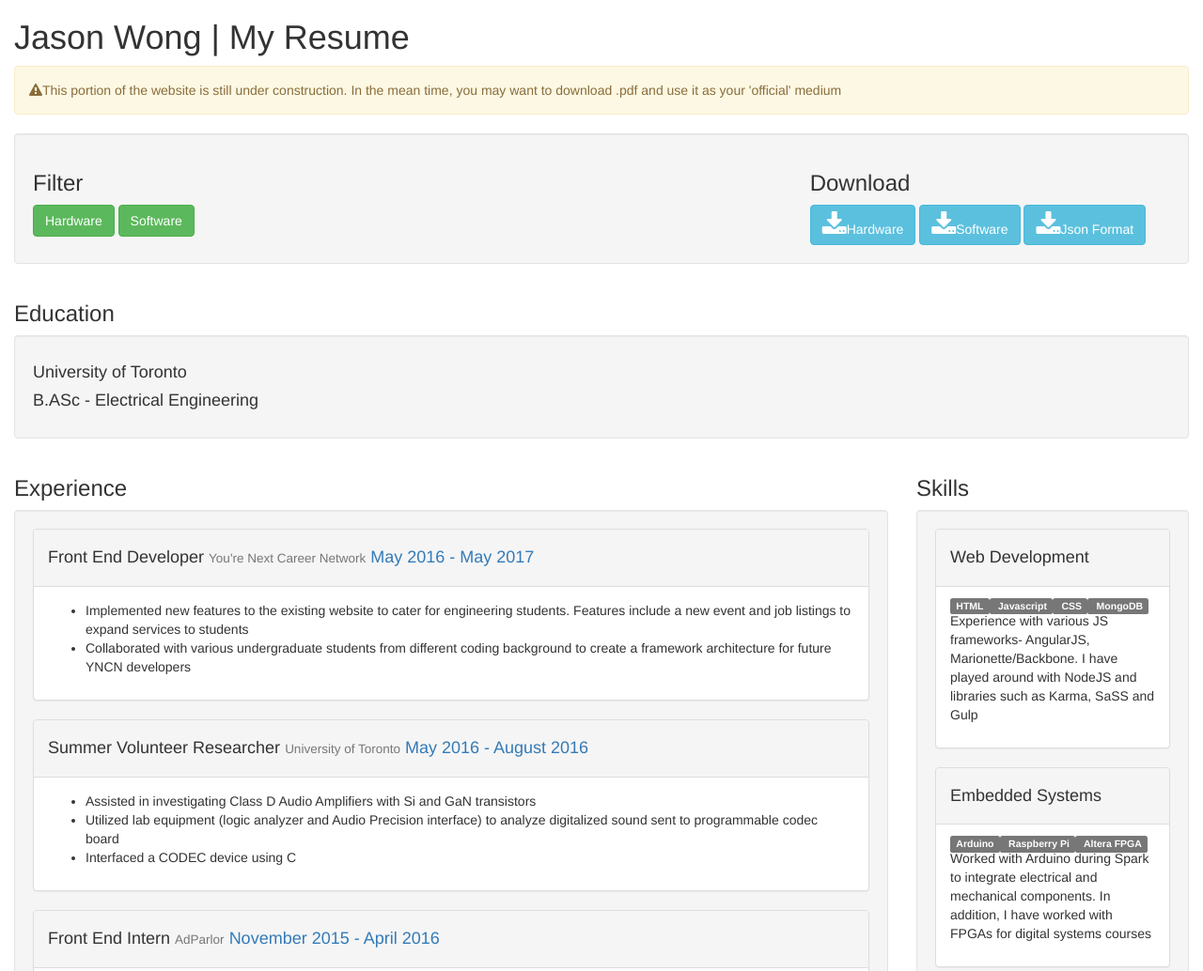
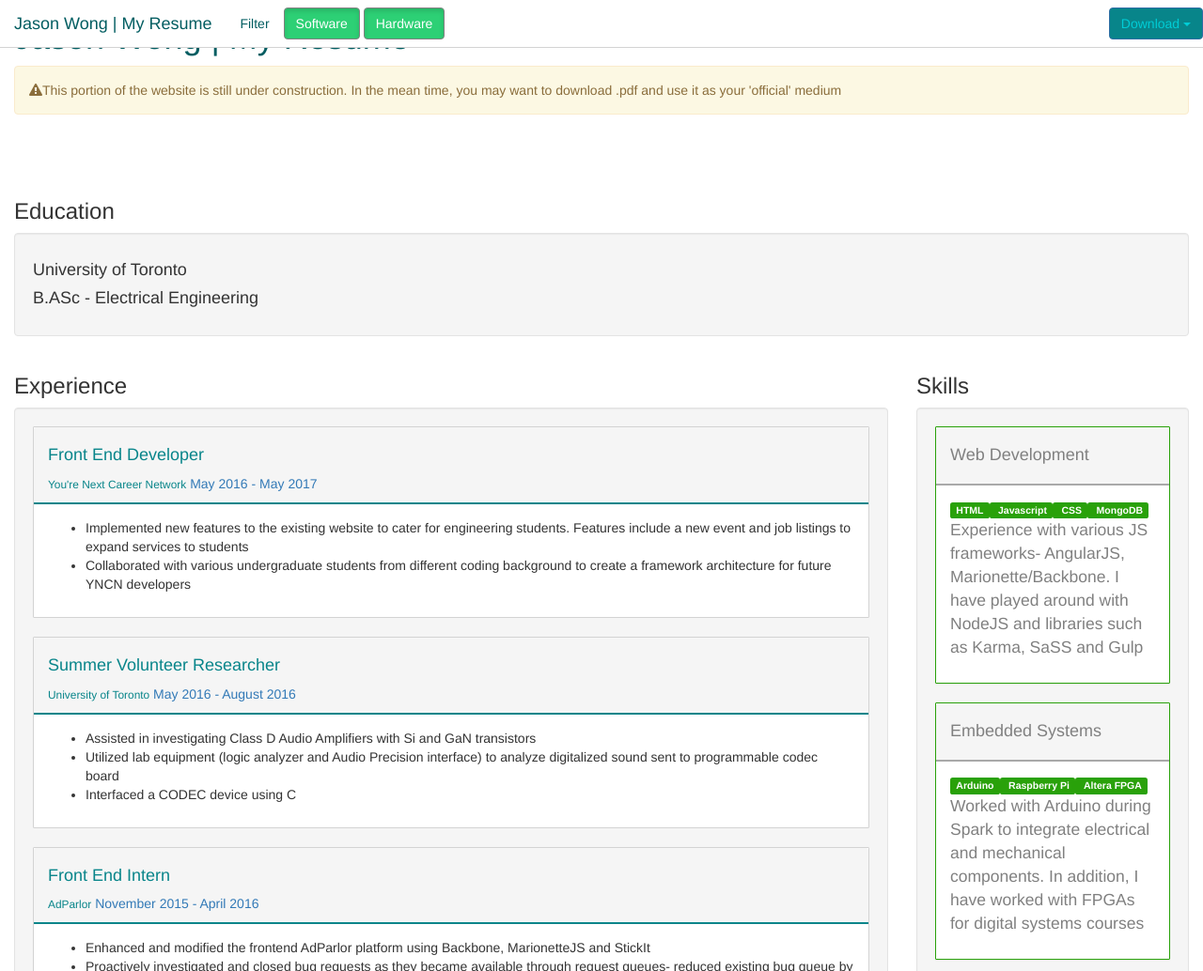
Before and after one commit to jasonwong94/jasonwong94.github.io, a plain HTML site: page resume.html in a window 1280 px wide. Shown: the top 1034 px of the page at 94% size. Drawn offline with nearby package versions, Linux system fonts and the light colour scheme.

Commit message:
Redesigned filtering feature

```diff
--- a/resume.html
+++ b/resume.html
@@ -1,3 +1,4 @@
+<!DOCTYPE html>
 <html ng-app="jasonwong94-resume">
 	<head>
 		<title>Jason Wong | Resume </title>
@@ -16,32 +17,46 @@
     <script src="https://ajax.googleapis.com/ajax/libs/angularjs/1.6.4/angular.min.js"></script>
     <script src="./src/resume.js"></script>
 
+		<link rel="stylesheet" href="./src/static/css/main.css">
 		<meta name="viewport" content="width=device-width, initial-scale=1, shrink-to-fit=no">
 	</head>
-	<body ng-controller="resumeController as ctrl">
+	<body ng-controller="resumeController as ctrl" id="customStyle">
+		<nav class="navbar navbar-default navbar-fixed-top" id="navbar">
+      <div class="container-fluid">
+        <header class="navbar-header">
+          <a class="navbar-brand" href="#" id="openDialog">Jason Wong | My Resume</a>
+          <button type="button" class="navbar-toggle" data-toggle="collapse" data-target="#collapse-menu">
+            <span class="icon-bar"></span>
+            <span class="icon-bar"></span>
+            <span class="icon-bar"></span>
+          </button>
+        </header>
+        <section class="collapse navbar-collapse" id="collapse-menu">
+					<ul class="nav navbar-nav">
+			      <li class=""><a href="#">Filter</a></li>
+    			</ul>
+					<button type="button" class="btn btn-success-outline btn-md navbar-btn" ng-class="{'active':ctrl.software}" ng-click="ctrl.toggleSoftware()">Software</button>
+					<button type="button" class="btn btn-success-outline btn-md navbar-btn" ng-class="{'active':ctrl.hardware}" ng-click="ctrl.toggleHardware()">Hardware</button>
+
+					<div class="btn-group navbar-right navbar-btn">
+						<button type="button" class="btn btn-primary dropdown-toggle" data-toggle="dropdown">
+						Download <span class="caret"></span></button>
+						<ul class="dropdown-menu" role="menu">
+							<li><a href="./src/static/Jason_Wong_resume_software.pdf" target="_blank">Software</a></li>
+							<li><a href="./src/static/Jason_Wong_resume_hardware.pdf" target="_blank">Hardware</a></li>
+						</ul>
+					</div>
+        </section>
+      </div>
+
+    </nav>
+
 		<!-- Contains "interactive" feature to select info about Resume -->
 		<header class="container-fluid">
 			<h1>Jason Wong | My Resume</h1>
 
 			<div class="alert alert-warning">
 				<span><i class="fa fa-exclamation-triangle" aria-hidden="true"></i>This portion of the website is still under construction. In the mean time, you may want to download .pdf and use it as your 'official' medium</span>
-			</div>
-
-			<div class="well well-md">
-				<article class="row">
-					<section id="interactive" class="col-md-8">
-						<h3>Filter</h3>
-						<button type="button" class="btn btn-success" ng-click="ctrl.toggleHardware()">Hardware</button>
-						<button type="button" class="btn btn-success" ng-click="ctrl.toggleSoftware()">Software</button>
-					</section>
-
-					<section id="downloads" class="col-md-4">
-						<h3>Download</h3>
-						<a class="btn btn-info" href="./src/static/Jason_Wong_resume_hardware.pdf"><i class="fa fa-download fa-2x" aria-hidden="true"></i>Hardware</a>
-						<a class="btn btn-info" href="./src/static/Jason_Wong_resume_software.pdf"><i class="fa fa-download fa-2x" aria-hidden="true"></i>Software</a>
-						<a class="btn btn-info" href="/src/static/js/resume.json"><i class="fa fa-download fa-2x" aria-hidden="true"></i>Json Format</a>
-					</section>
-				</article>
 			</div>
 		</header>
 		<!-- Prints out the good stuff -->
@@ -59,9 +74,10 @@
 			<section id="experience" class="col-md-9">
 				<h3>Experience</h3>
 				<div class="well">
-					<div ng-repeat="(experience, value) in ctrl.resume.experience" class="panel panel-default" ng-show="ctrl.isType( value.type)">
+					<div ng-repeat="(experience, value) in ctrl.resume.experience" class="panel panel-primary" ng-show="ctrl.isType( value.type)">
 						<div class="panel-heading">
-							<h4>{{ value.title }} <small> {{ value.company}}</small> <span class="text-primary"> {{ value.duration[0] }} - {{ value.duration[1] }}</span> </h4>
+							<h4>{{ value.title }}</h4>
+							<small> {{ value.company}}</small> <span class="text-primary"> {{ value.duration[0] }} - {{ value.duration[1] }}</span>
 						</div>
 						<div class="panel-body">
 							<ul>
@@ -69,13 +85,17 @@
 							</ul>
 						</div>
 					</div>
+
+					<div ng-if="ctrl.isNoneSelected()">
+						<p>Please select one of the filter options</p>
+					</div>
 				</div>
 			</section>
 
 			<section id="skills" class="col-md-3">
 				<h3>Skills</h3>
 				<div class="well">
-					<div ng-repeat="(skill, value) in ctrl.resume.skills" class="panel panel-default">
+					<div ng-repeat="(skill, value) in ctrl.resume.skills" class="panel panel-secondary">
 						<div class="panel-heading">
 							<h4>{{ value.title }}</h4>
 						</div>
--- a/src/resume.js
+++ b/src/resume.js
@@ -35,6 +35,10 @@ angular.module("jasonwong94-resume", [])
 			return content[type]
 		}
 
+		content.isNoneSelected= function(){
+			return !(content.hardware || content.software)
+		}
+
 		this.getResume()
 	}])
 
```
